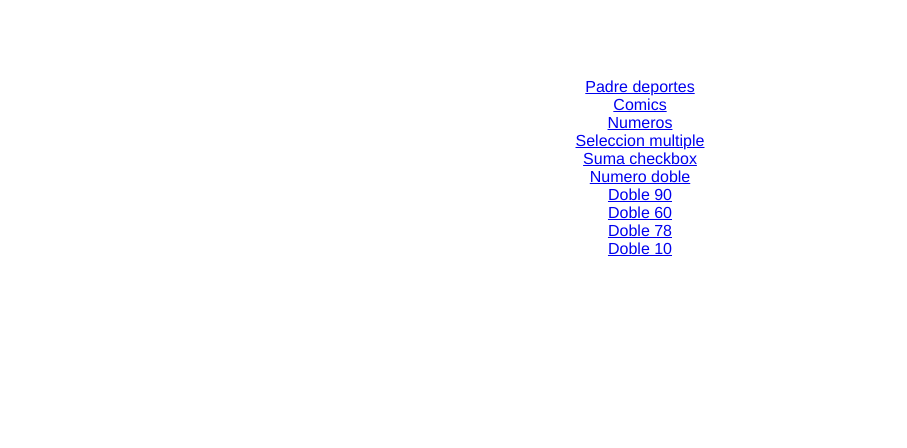
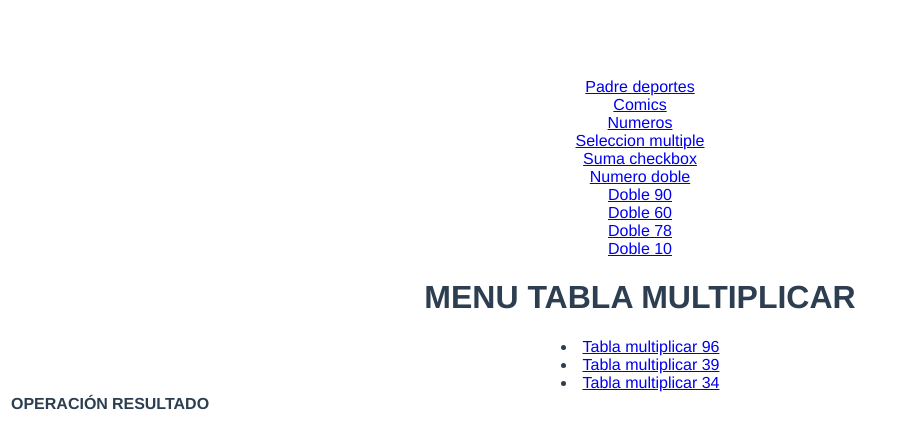
Before and after one commit to Jorgerdzz/vuecomunicacioncomponents, a Vue app: page /tablamultiplicar/1 in a window 1280 px wide. Shown: the top 448 px of the page, without its empty margins (0-907 px from the left). Built offline with nearby package versions, Linux system fonts and the light colour scheme.

Commit message:
tabla multiplicar

```diff
--- a/src/App.vue
+++ b/src/App.vue
@@ -1,18 +1,18 @@
 <template>
   <MenuComponent/>
+  <MenuTablaMultiplicar/>
   <router-view></router-view>
 </template>
 
 <script>
 import MenuComponent from './components/MenuComponent.vue'
-
-
-
+import MenuTablaMultiplicar from './components/MenuTablaMultiplicar.vue';
 
 export default {
   name: 'App',
   components: {
-    MenuComponent
+    MenuComponent,
+    MenuTablaMultiplicar
   }
 }
 </script>
--- a/src/Router.js
+++ b/src/Router.js
@@ -5,6 +5,7 @@ import NumerosPadre from './components/NumerosPadre.vue';
 import SeleccionMultiple from './components/SeleccionMultiple.vue';
 import SumaCheckbox from './components/SumaCheckbox.vue';
 import NumeroDoble from './components/NumeroDoble.vue';
+import TablaMultiplicar from './components/TablaMultiplicar.vue';
 
 const routes = [
     {path:"/", component: PadreDeportes},
@@ -12,7 +13,8 @@ const routes = [
     {path:"/numeros", component: NumerosPadre},
     {path:"/multiple", component: SeleccionMultiple},
     {path:"/checkbox", component: SumaCheckbox},
-    {path: "/doble/:numero?", component: NumeroDoble}  //al poner ? significa que es parametro es opcional, es decir, puede tener paramatro o no
+    {path: "/doble/:numero?", component: NumeroDoble},  //al poner ? significa que es parametro es opcional, es decir, puede tener paramatro o no
+    {path: "/tablamultiplicar/:numero", component: TablaMultiplicar}
 ]
 
 const router = createRouter({
--- /dev/null
+++ b/src/components/MenuTablaMultiplicar.vue
@@ -0,0 +1,30 @@
+<template>
+    <div>
+        <h1>MENU TABLA MULTIPLICAR</h1>
+        <li v-for="num in numeros" :key="num">
+            <router-link :to="'/tablamultiplicar/' + num">Tabla multiplicar {{num}}</router-link>
+        </li>
+    </div>
+</template>
+
+<script>
+    export default{
+        name: "MenuTablaMultiplicar",
+        data(){
+            return{
+                numeros: []
+            }
+        },
+        mounted(){
+            this.generarNumeros();
+        },
+        methods:{
+            generarNumeros(){
+                for(let i=0; i<3; i++){
+                    let random = Math.floor(Math.random()*100);
+                    this.numeros.push(random)
+                }
+            }
+        }
+    }
+</script>
--- /dev/null
+++ b/src/components/TablaMultiplicar.vue
@@ -0,0 +1,48 @@
+<template>
+    <div>
+        <table>
+            <thead>
+                <tr>
+                    <th>OPERACIÓN</th>
+                    <th>RESULTADO</th>
+                </tr>
+            </thead>
+            <tbody>
+                <tr v-for="(num, index) in numeros" :key="index">
+                    <td>{{ objeto.operacion[index] }}</td>
+                    <td>{{ objeto.resultado[index] }}</td>
+                </tr>
+            </tbody>
+        </table>
+    </div>
+</template>
+
+<script>
+export default {
+    name: "TablaMultiplicar",
+    data() {
+        return {
+            objeto: {
+                operacion: [],
+                resultado: []
+            },
+            numeros: [1, 2, 3, 4, 5, 6, 7, 8, 9, 10]
+        };
+    },
+    watch: {
+        '$route.params.numero'(nextVal, oldVal) {
+            if (nextVal !== oldVal) {
+                this.objeto.resultado = [];
+                this.objeto.operacion = [];
+
+                const numero = Number(nextVal);
+
+                for (let i = 1; i <= 10; i++) {
+                    this.objeto.resultado.push(numero * i);
+                    this.objeto.operacion.push(`${numero} * ${i}`);
+                }
+            }
+        }
+    }
+};
+</script>
```
